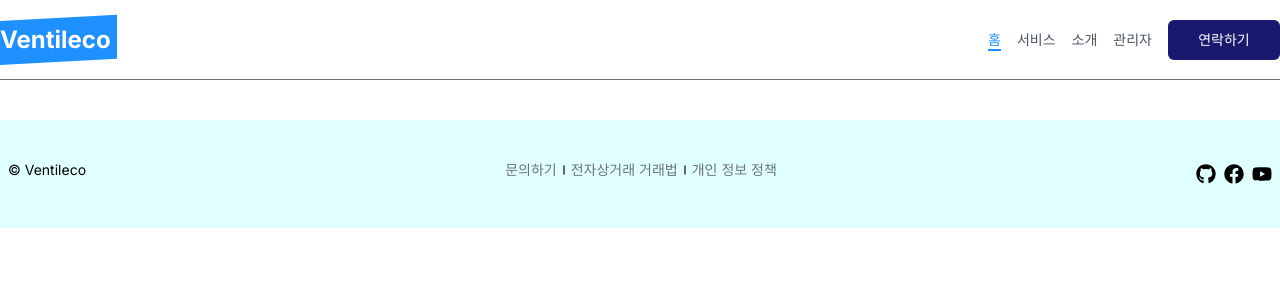
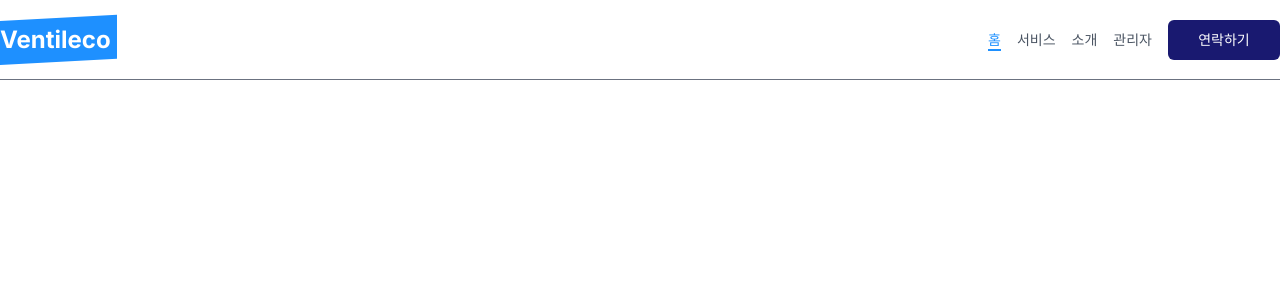
Before and after one commit to geonwooPark/framer-motion-website, a Next.js app: page / in a window 1280 px wide. Shown: the top 300 px of the page. Built offline with nearby package versions, Linux system fonts and the light colour scheme.

Commit message:
Revert "feat: Footer 컴포넌트 제작"
This reverts commit cb0526949b269f4195addc132560433638bee9e8.

```diff
--- a/app/layout.tsx
+++ b/app/layout.tsx
@@ -2,7 +2,6 @@ import type { Metadata } from 'next'
 import { Inter } from 'next/font/google'
 import './globals.css'
 import Header from '@/components/Header'
-import Footer from '@/components/Footer'
 
 const inter = Inter({ subsets: ['latin'] })
 
@@ -21,7 +20,6 @@ export default function RootLayout({
       <body className={inter.className}>
         <Header />
         {children}
-        <Footer />
       </body>
     </html>
   )
--- a/components/Footer.tsx
+++ /dev/null
@@ -1,54 +0,0 @@
-import React from 'react'
-import Container from './Container'
-import { footerList } from '@/constants'
-import { FaGithub, FaFacebook, FaYoutube } from 'react-icons/fa'
-import { TbMinusVertical } from 'react-icons/tb'
-import Link from 'next/link'
-
-export default function Footer() {
-  return (
-    <div className="mt-10 w-full bg-blueLight">
-      <Container>
-        <div className="flex flex-col justify-between gap-2 text-sm md:flex-row md:items-center">
-          <p className="mb-2">&copy; Ventileco</p>
-          <ul className="mb-2 flex items-center">
-            {footerList.map((item) => (
-              <li key={item._id} className="flex items-center">
-                <Link
-                  href={item.link as any}
-                  className="text-gray-500 duration-300 hover:opacity-80"
-                >
-                  {item.title}
-                </Link>
-                <span>{item.icon && <TbMinusVertical />}</span>
-              </li>
-            ))}
-          </ul>
-          <div className="flex items-center gap-2">
-            <a
-              href=""
-              target="_blank"
-              className="text-xl duration-300 hover:opacity-80"
-            >
-              <FaGithub />
-            </a>
-            <a
-              href=""
-              target="_blank"
-              className="text-xl duration-300 hover:opacity-80"
-            >
-              <FaFacebook />
-            </a>
-            <a
-              href=""
-              target="_blank"
-              className="text-xl duration-300 hover:opacity-80"
-            >
-              <FaYoutube />
-            </a>
-          </div>
-        </div>
-      </Container>
-    </div>
-  )
-}
--- a/constants/index.ts
+++ b/constants/index.ts
@@ -20,23 +20,3 @@ export const headerListItem = [
     link: '/admin',
   },
 ]
-
-export const footerList = [
-  {
-    _id: 111,
-    title: '문의하기',
-    link: '#',
-    icon: true,
-  },
-  {
-    _id: 112,
-    title: '전자상거래 거래법',
-    link: '#',
-    icon: true,
-  },
-  {
-    _id: 113,
-    title: '개인 정보 정책',
-    link: '#',
-  },
-]
--- a/package.json
+++ b/package.json
@@ -11,8 +11,7 @@
   "dependencies": {
     "next": "14.0.4",
     "react": "^18",
-    "react-dom": "^18",
-    "react-icons": "^4.12.0"
+    "react-dom": "^18"
   },
   "devDependencies": {
     "@types/node": "^20",
```
Also changed, not shown: 1 other file (tests, documents, lock files or other folders).
